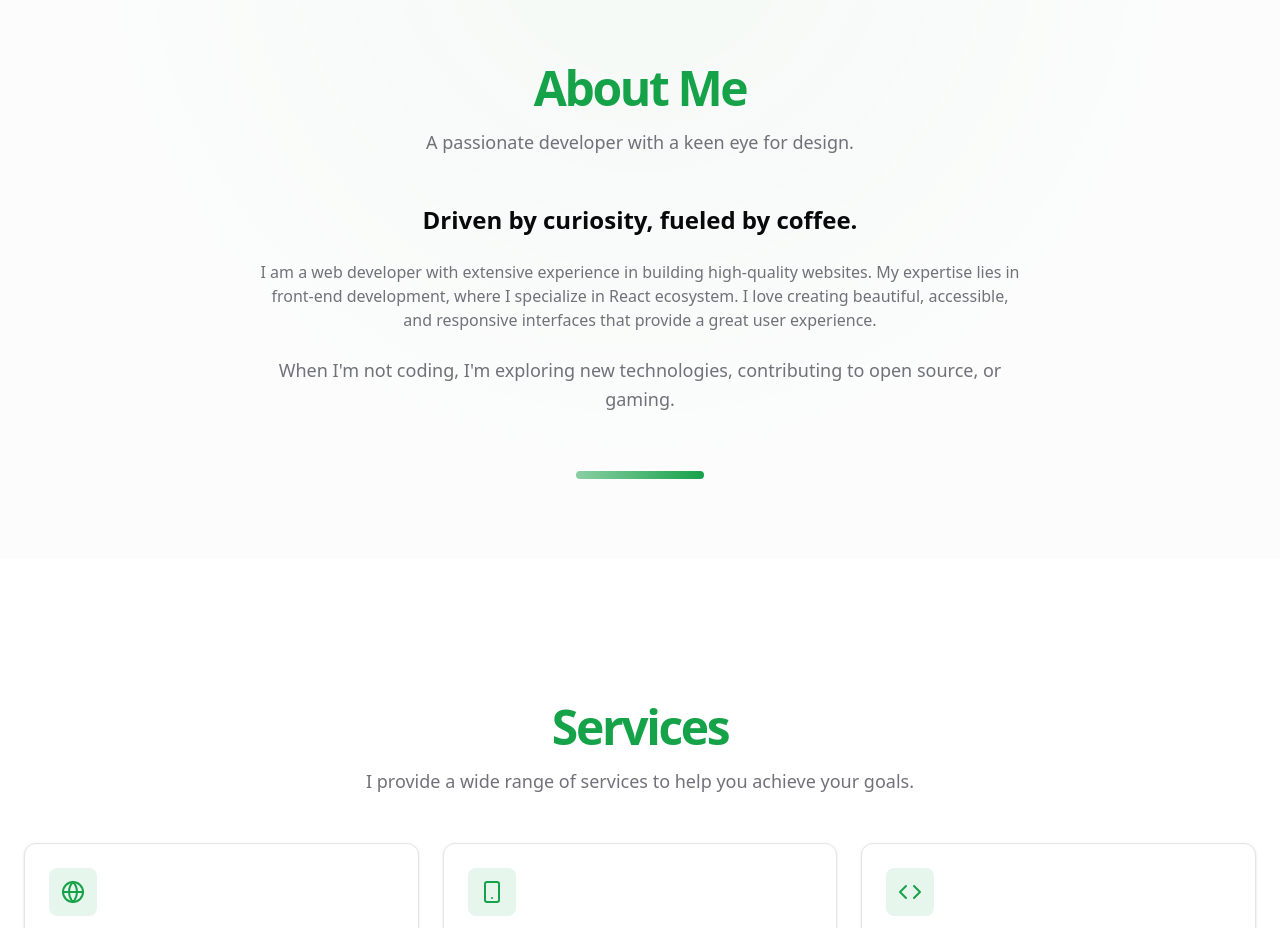
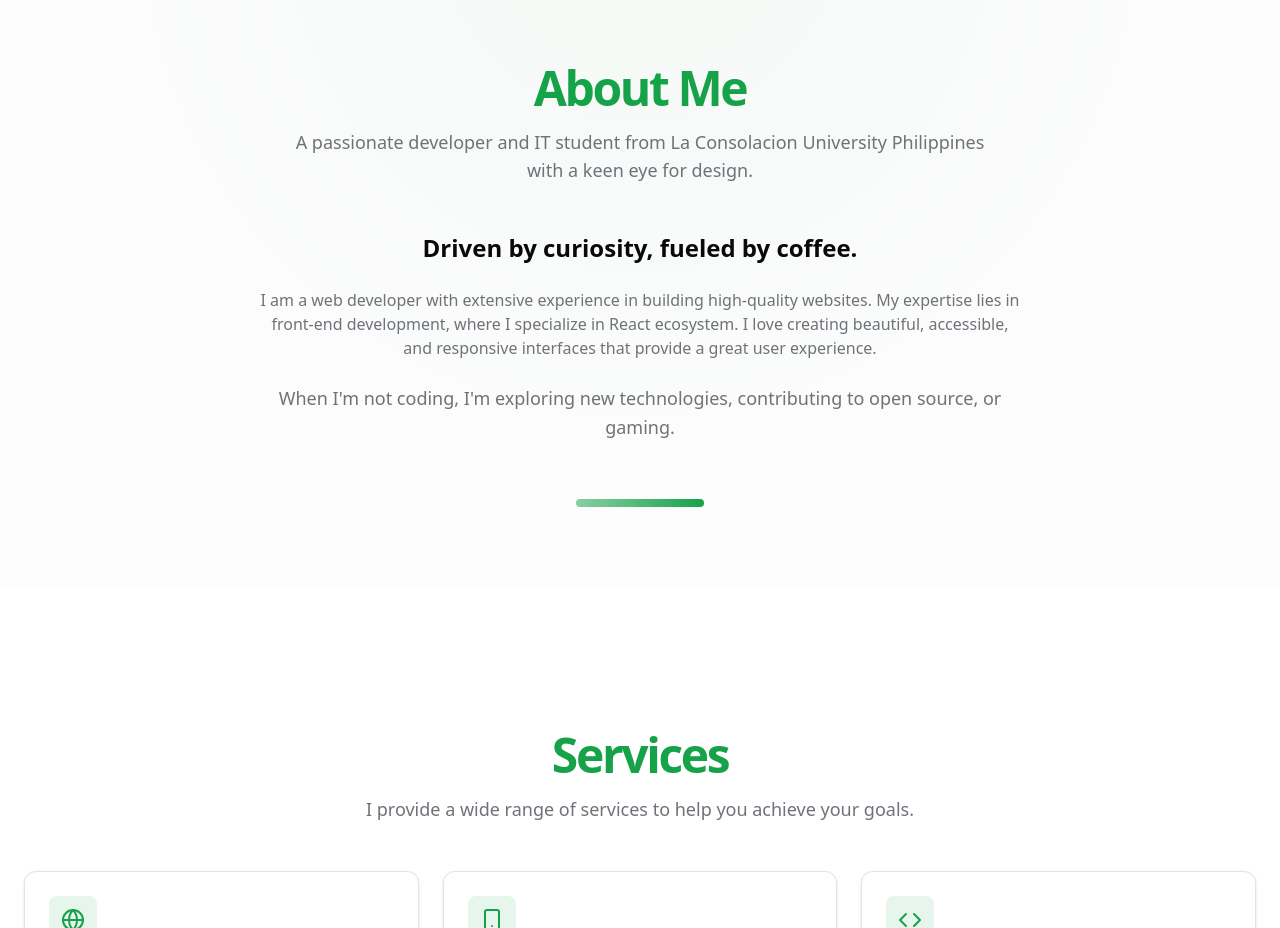
Before and after one commit to teyorkk/my-portfolio, a Next.js app: page / in a window 1280 px wide. Shown: the part 880-1808 px from the top of the page. Built offline with nearby package versions, Linux system fonts and the light colour scheme.

Commit message:
added vercel analytics

```diff
--- a/app/layout.tsx
+++ b/app/layout.tsx
@@ -4,6 +4,7 @@ import { ThemeProvider } from "@/components/theme-provider";
 import { Navbar } from "@/components/layout/Navbar";
 import { Footer } from "@/components/layout/Footer";
 import "./globals.css";
+import { Analytics } from "@vercel/analytics/next";
 
 const geistSans = Geist({
   variable: "--font-geist-sans",
@@ -32,6 +33,7 @@ export default function RootLayout({
       <body
         className={`${geistSans.variable} ${geistMono.variable} antialiased`}
       >
+        <Analytics />
         <ThemeProvider
           attribute="class"
           defaultTheme="system"
--- a/components/layout/Navbar.tsx
+++ b/components/layout/Navbar.tsx
@@ -42,7 +42,7 @@ export function Navbar() {
           href="/"
           className="flex items-center gap-2 font-bold text-xl group"
         >
-          <div className="relative h-12 w-12 transition-transform group-hover:scale-110">
+          <div className="relative h-30 w-40 transition-transform group-hover:scale-110">
             <Image
               src="/logo.svg"
               alt="Logo"
--- a/components/sections/about.tsx
+++ b/components/sections/about.tsx
@@ -10,7 +10,8 @@ export function About() {
             About Me
           </h2>
           <p className="max-w-[700px] text-muted-foreground md:text-lg">
-            A passionate developer with a keen eye for design.
+            A passionate developer and IT student from La Consolacion University
+            Philippines with a keen eye for design.
           </p>
         </div>
 
--- a/package.json
+++ b/package.json
@@ -11,6 +11,7 @@
   "dependencies": {
     "@emailjs/browser": "^4.4.1",
     "@radix-ui/react-slot": "^1.2.4",
+    "@vercel/analytics": "^1.6.1",
     "class-variance-authority": "^0.7.1",
     "clsx": "^2.1.1",
     "lucide-react": "^0.562.0",
```
Also changed, not shown: 2 other files (tests, documents, lock files or other folders).
